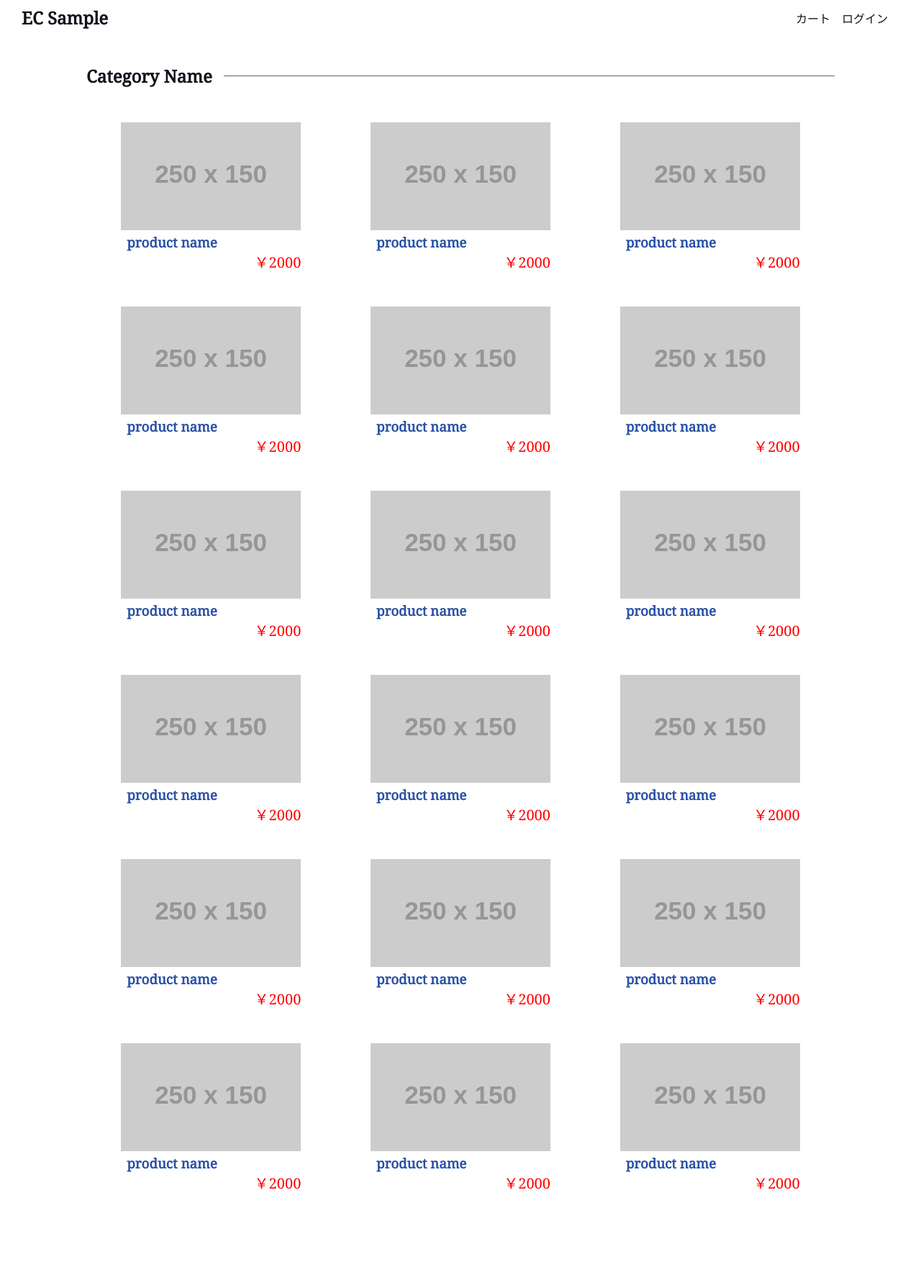
After one commit to MizukiMinase/ecshop_sample, a Django app: page /products in a window 1280 px wide. The commit adds this page. Shown: the whole page at 72% size. Run offline with Django 3.2, Linux system fonts and the light colour scheme; grey boxes labelled with a size stand in for pictures from a placeholder-image service; style sheets or scripts are compiled from the project's sources; some libraries are stand-ins or nearby versions.

Commit message:
UPDATE product list page

```diff
--- /dev/null
+++ b/assets/static/sass/shop/product_detail.css
@@ -0,0 +1,2 @@
+
+/*# sourceMappingURL=product_detail.css.map */
--- /dev/null
+++ b/assets/static/sass/shop/product_list.css
@@ -0,0 +1,3 @@
+.title{max-width:1040px;margin:auto;font-size:1.5rem}.title:after{content:'';height:1px;background-color:#666;flex-grow:1;margin-left:1rem}.content._wr{max-width:1040px;margin:auto;grid-template-columns:1fr 1fr 1fr}.content._wr .prod._wr{padding-bottom:3rem}.content._wr .prod._wr:hover ._title{text-decoration:underline}.content._wr .prod._wr .prod._title{margin-top:0;margin-bottom:0}.content._wr .prod._wr .meta._wr{padding-top:.25rem;padding-left:.5rem;color:#2950a5}.content._wr .prod._wr .meta._wr .prod._price{font-size:1.25rem;color:#ff0000;text-align:right}
+
+/*# sourceMappingURL=product_list.css.map */
--- /dev/null
+++ b/assets/static/sass/shop/product_list.sass
@@ -0,0 +1,30 @@
+.title
+    max-width: 1040px
+    margin: auto
+    font-size: 1.5rem
+    &:after
+        content: ''
+        height: 1px
+        background-color: #666
+        flex-grow: 1
+        margin-left: 1rem
+.content._wr
+    max-width: 1040px
+    margin: auto
+    grid-template-columns: 1fr 1fr 1fr
+    .prod._wr
+        padding-bottom: 3rem
+        &:hover
+            ._title
+                text-decoration: underline
+        .prod._title
+            margin-top: 0
+            margin-bottom: 0
+        .meta._wr
+            padding-top: .25rem
+            padding-left: .5rem
+            color: #2950a5
+            .prod._price
+                font-size: 1.25rem
+                color: #ff0000
+                text-align: right
--- a/assets/static/sass/shop/top.css
+++ b/assets/static/sass/shop/top.css
@@ -1,3 +1,3 @@
-.content._title:before,.content._title:after{content:'';height:1px;background-color:#666;flex-grow:1}.content._title:before{margin-right:1rem}.content._title:after{margin-left:1rem}.content._wr{max-width:1040px;margin:auto;margin-bottom:5rem}.content._wr .prod{grid-template-columns:1fr 1fr 1fr}.prod._title{padding-top:.5rem}.more._link{font-size:1.5rem;text-align:right}
+.content._title:before,.content._title:after{content:'';height:1px;background-color:#666;flex-grow:1}.content._title:before{margin-right:1rem}.content._title:after{margin-left:1rem}.content._wr{max-width:1040px;margin:auto;margin-bottom:5rem}.content._wr .prod{grid-template-columns:1fr 1fr 1fr}.prod._title{padding-top:.5rem}.more._link{font-size:1.25rem;text-align:right}.more._link ._a{border:1px solid #aaa;padding:.25rem .5rem}
 
 /*# sourceMappingURL=top.css.map */
--- a/assets/static/sass/shop/top.sass
+++ b/assets/static/sass/shop/top.sass
@@ -18,5 +18,8 @@
 .prod._title
   padding-top: .5rem
 .more._link
-  font-size: 1.5rem
+  font-size: 1.25rem
   text-align: right
+  ._a
+    border: 1px solid #aaa
+    padding: .25rem .5rem
--- a/shop/urls.py
+++ b/shop/urls.py
@@ -3,5 +3,7 @@ from . import views
 
 app_name = 'shop'
 urlpatterns = [
-    path('', views.TopView.as_view(), name='top')
+    path('', views.TopView.as_view(), name='top'),
+    path('products', views.ProductListView.as_view(), name='product_list'),
+    path('product', views.ProductDetailView.as_view(), name='product_detail')
 ]
--- a/shop/views/__init__.py
+++ b/shop/views/__init__.py
@@ -1 +1,3 @@
 from .top_view import TopView
+from .product_list_view import ProductListView
+from .product_detail_view import ProductDetailView
--- /dev/null
+++ b/shop/views/product_detail_view.py
@@ -0,0 +1,6 @@
+from django.shortcuts import render
+from django.views.generic import TemplateView
+
+
+class ProductDetailView(TemplateView):
+    template_name = 'shop/product_detail.html'
--- /dev/null
+++ b/shop/views/product_list_view.py
@@ -0,0 +1,6 @@
+from django.shortcuts import render
+from django.views.generic import TemplateView
+
+
+class ProductListView(TemplateView):
+    template_name = 'shop/product_list.html'
--- /dev/null
+++ b/templates/shop/product_list.html
@@ -0,0 +1,133 @@
+{% extends 'base/public_base.html' %}
+
+{% load static %}
+{% load sass_tags %}
+
+{% block meta_title %}Product List Page | EC Sample{% endblock %}
+{% block meta_description %}{% endblock %}
+
+{% block extrahead %}
+	{{ block.super }}
+    <link rel="stylesheet" href="{% sass_src 'sass/shop/product_list.sass' %}">
+{% endblock %}
+
+{% block content%}
+    {{ block.super }}
+    <main id="main" class="pt3 pb5">
+        <h2 class="title fl jcc aic">Category Name</h2>
+        <div class="content _wr pt3 gr">
+            <div class="fl jcc">
+                <a href="{% url 'shop:product_detail' %}" class="prod _wr fl cl">
+                    <div class="img _wr fl aic jcc"><img src="http://placehold.jp/250x150.png?text=Sample Image"></div>
+                    <div class="meta _wr"><h3 class="prod _title">product name</h3><div class="prod _price">￥2000</div></div>
+                </a>
+            </div>
+            <div class="fl jcc">
+                <a href="{% url 'shop:product_detail' %}" class="prod _wr fl cl">
+                    <div class="img _wr fl aic jcc"><img src="http://placehold.jp/250x150.png?text=Sample Image"></div>
+                    <div class="meta _wr"><h3 class="prod _title">product name</h3><div class="prod _price">￥2000</div></div>
+                </a>
+            </div>
+            <div class="fl jcc">
+                <a href="{% url 'shop:product_detail' %}" class="prod _wr fl cl">
+                    <div class="img _wr fl aic jcc"><img src="http://placehold.jp/250x150.png?text=Sample Image"></div>
+                    <div class="meta _wr"><h3 class="prod _title">product name</h3><div class="prod _price">￥2000</div></div>
+                </a>
+            </div>
+            <div class="fl jcc">
+                <a href="{% url 'shop:product_detail' %}" class="prod _wr fl cl">
+                    <div class="img _wr fl aic jcc"><img src="http://placehold.jp/250x150.png?text=Sample Image"></div>
+                    <div class="meta _wr"><h3 class="prod _title">product name</h3><div class="prod _price">￥2000</div></div>
+                </a>
+            </div>
+            <div class="fl jcc">
+                <a href="{% url 'shop:product_detail' %}" class="prod _wr fl cl">
+                    <div class="img _wr fl aic jcc"><img src="http://placehold.jp/250x150.png?text=Sample Image"></div>
+                    <div class="meta _wr"><h3 class="prod _title">product name</h3><div class="prod _price">￥2000</div></div>
+                </a>
+            </div>
+            <div class="fl jcc">
+                <a href="{% url 'shop:product_detail' %}" class="prod _wr fl cl">
+                    <div class="img _wr fl aic jcc"><img src="http://placehold.jp/250x150.png?text=Sample Image"></div>
+                    <div class="meta _wr"><h3 class="prod _title">product name</h3><div class="prod _price">￥2000</div></div>
+                </a>
+            </div>
+            <div class="fl jcc">
+                <a href="{% url 'shop:product_detail' %}" class="prod _wr fl cl">
+                    <div class="img _wr fl aic jcc"><img src="http://placehold.jp/250x150.png?text=Sample Image"></div>
+                    <div class="meta _wr"><h3 class="prod _title">product name</h3><div class="prod _price">￥2000</div></div>
+                </a>
+            </div>
+            <div class="fl jcc">
+                <a href="{% url 'shop:product_detail' %}" class="prod _wr fl cl">
+                    <div class="img _wr fl aic jcc"><img src="http://placehold.jp/250x150.png?text=Sample Image"></div>
+                    <div class="meta _wr"><h3 class="prod _title">product name</h3><div class="prod _price">￥2000</div></div>
+                </a>
+            </div>
+            <div class="fl jcc">
+                <a href="{% url 'shop:product_detail' %}" class="prod _wr fl cl">
+                    <div class="img _wr fl aic jcc"><img src="http://placehold.jp/250x150.png?text=Sample Image"></div>
+                    <div class="meta _wr"><h3 class="prod _title">product name</h3><div class="prod _price">￥2000</div></div>
+                </a>
+            </div>
+            <div class="fl jcc">
+                <a href="{% url 'shop:product_detail' %}" class="prod _wr fl cl">
+                    <div class="img _wr fl aic jcc"><img src="http://placehold.jp/250x150.png?text=Sample Image"></div>
+                    <div class="meta _wr"><h3 class="prod _title">product name</h3><div class="prod _price">￥2000</div></div>
+                </a>
+            </div>
+            <div class="fl jcc">
+                <a href="{% url 'shop:product_detail' %}" class="prod _wr fl cl">
+                    <div class="img _wr fl aic jcc"><img src="http://placehold.jp/250x150.png?text=Sample Image"></div>
+                    <div class="meta _wr"><h3 class="prod _title">product name</h3><div class="prod _price">￥2000</div></div>
+                </a>
+            </div>
+            <div class="fl jcc">
+                <a href="{% url 'shop:product_detail' %}" class="prod _wr fl cl">
+                    <div class="img _wr fl aic jcc"><img src="http://placehold.jp/250x150.png?text=Sample Image"></div>
+                    <div class="meta _wr"><h3 class="prod _title">product name</h3><div class="prod _price">￥2000</div></div>
+                </a>
+            </div>
+            <div class="fl jcc">
+                <a href="{% url 'shop:product_detail' %}" class="prod _wr fl cl">
+                    <div class="img _wr fl aic jcc"><img src="http://placehold.jp/250x150.png?text=Sample Image"></div>
+                    <div class="meta _wr"><h3 class="prod _title">product name</h3><div class="prod _price">￥2000</div></div>
+                </a>
+            </div>
+            <div class="fl jcc">
+                <a href="{% url 'shop:product_detail' %}" class="prod _wr fl cl">
+                    <div class="img _wr fl aic jcc"><img src="http://placehold.jp/250x150.png?text=Sample Image"></div>
+                    <div class="meta _wr"><h3 class="prod _title">product name</h3><div class="prod _price">￥2000</div></div>
+                </a>
+            </div>
+            <div class="fl jcc">
+                <a href="{% url 'shop:product_detail' %}" class="prod _wr fl cl">
+                    <div class="img _wr fl aic jcc"><img src="http://placehold.jp/250x150.png?text=Sample Image"></div>
+                    <div class="meta _wr"><h3 class="prod _title">product name</h3><div class="prod _price">￥2000</div></div>
+                </a>
+            </div>
+            <div class="fl jcc">
+                <a href="{% url 'shop:product_detail' %}" class="prod _wr fl cl">
+                    <div class="img _wr fl aic jcc"><img src="http://placehold.jp/250x150.png?text=Sample Image"></div>
+                    <div class="meta _wr"><h3 class="prod _title">product name</h3><div class="prod _price">￥2000</div></div>
+                </a>
+            </div>
+            <div class="fl jcc">
+                <a href="{% url 'shop:product_detail' %}" class="prod _wr fl cl">
+                    <div class="img _wr fl aic jcc"><img src="http://placehold.jp/250x150.png?text=Sample Image"></div>
+                    <div class="meta _wr"><h3 class="prod _title">product name</h3><div class="prod _price">￥2000</div></div>
+                </a>
+            </div>
+            <div class="fl jcc">
+                <a href="{% url 'shop:product_detail' %}" class="prod _wr fl cl">
+                    <div class="img _wr fl aic jcc"><img src="http://placehold.jp/250x150.png?text=Sample Image"></div>
+                    <div class="meta _wr"><h3 class="prod _title">product name</h3><div class="prod _price">￥2000</div></div>
+                </a>
+            </div>
+
+        </div>
+    </main>
+{% endblock %}
+
+{% block extrajs %}
+{% endblock %}
```
Also changed, not shown: templates/shop/product_detail.html (added, +19 -0 lines), templates/shop/top.html (+21 -21 lines), assets/static/sass/shop/product_detail.sass (added), 3 other files.
